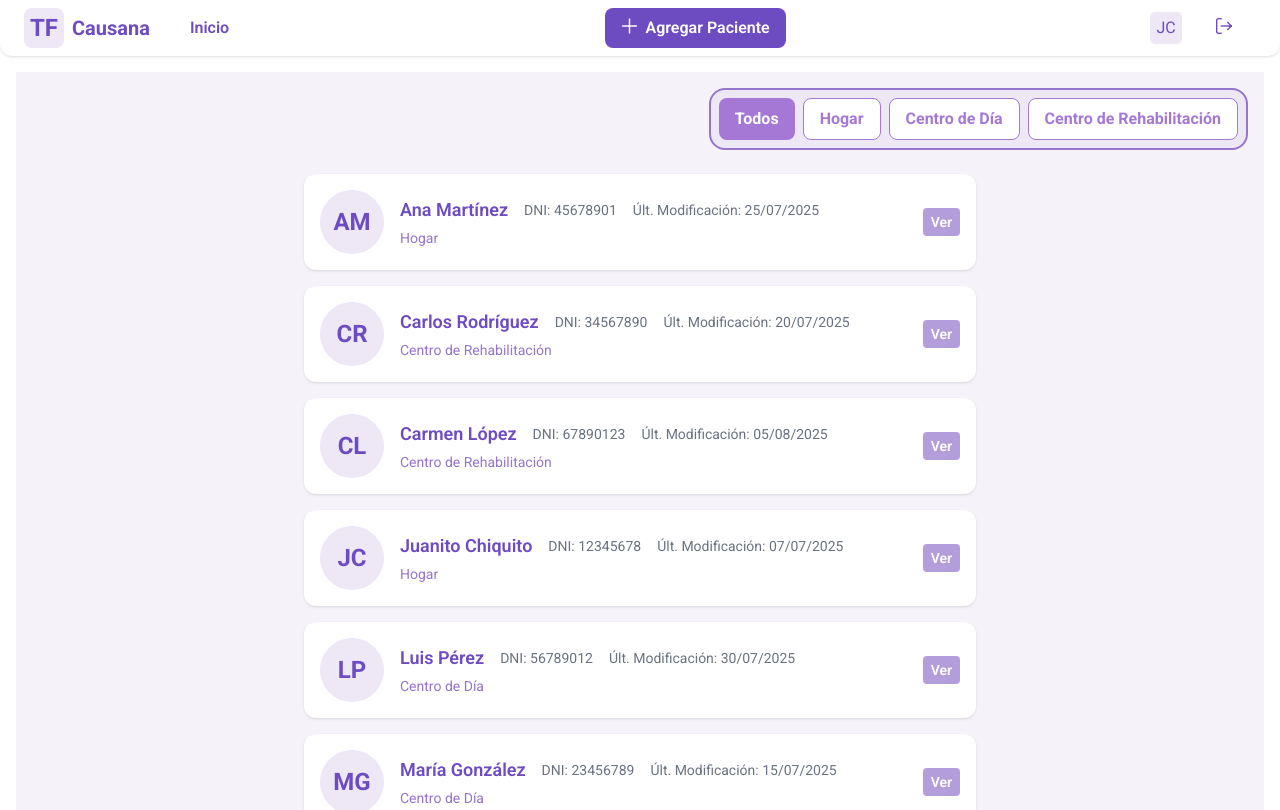
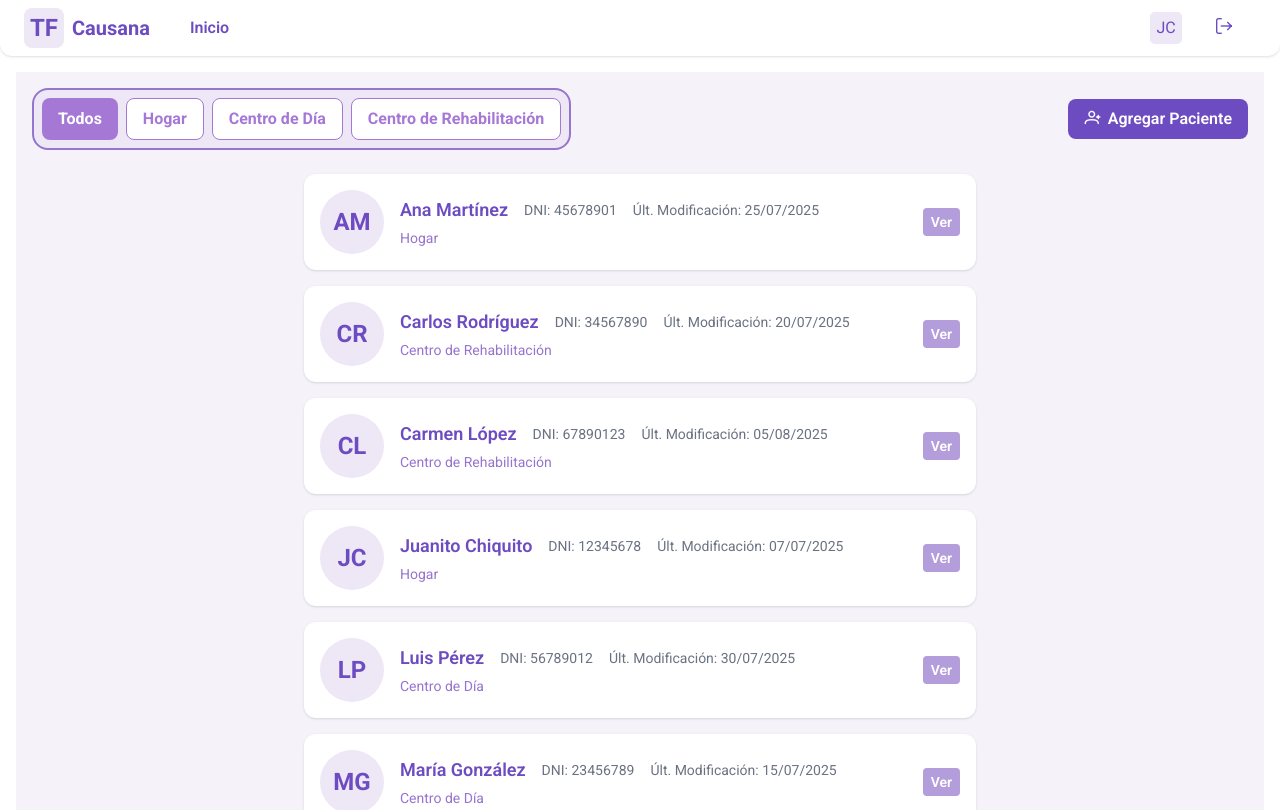
Before and after one commit to IgnacioLopez04/TF_Front, a React (Vite) app: page /home in a window 1280 px wide. Shown: the top 810 px of the page. Built offline with nearby package versions, Linux system fonts and the light colour scheme; no server answers.

Commit message:
refactor: agregar paciente

```diff
--- a/src/components/NavBar.jsx
+++ b/src/components/NavBar.jsx
@@ -32,15 +32,6 @@ export function NavBar() {
           </li> */}
         </ul>
       </div>
-      {/* Botón Agregar Paciente */}
-      <div className="flex items-center gap-2">
-        <Button
-          icon="pi pi-plus"
-          label="Agregar Paciente"
-          variant="primary"
-          onClick={() => (window.location.href = '/nuevo-paciente')}
-        />
-      </div>
       {/* Avatar y logout */}
       <div className="flex items-center gap-2 w-full sm:w-auto justify-end">
         <Avatar
--- a/src/pages/home.jsx
+++ b/src/pages/home.jsx
@@ -3,7 +3,12 @@ import { pacientes } from '../apis/pacientes';
 import { Button } from '../components/Button';
 
 export function Home() {
-  const prestaciones = ['Todos', 'Hogar', 'Centro de Día', 'Centro de Rehabilitación'];
+  const prestaciones = [
+    'Todos',
+    'Hogar',
+    'Centro de Día',
+    'Centro de Rehabilitación',
+  ];
   const [prestacion, setPrestacion] = useState('Todos');
 
   const handleClickPrestacion = (opcion) => {
@@ -11,27 +16,43 @@ export function Home() {
   };
 
   // Filtrar y ordenar pacientes
-  const pacientesFiltrados = prestacion === 'Todos'
-    ? pacientes
-    : pacientes.filter(paciente => paciente.prestacion === prestacion);
+  const pacientesFiltrados =
+    prestacion === 'Todos'
+      ? pacientes
+      : pacientes.filter((paciente) => paciente.prestacion === prestacion);
   const pacientesOrdenados = pacientesFiltrados.sort((a, b) =>
-    a.nombre.localeCompare(b.nombre, 'es', { sensitivity: 'base' })
+    a.nombre.localeCompare(b.nombre, 'es', { sensitivity: 'base' }),
   );
 
   return (
     <div className="p-2 sm:p-4 bg-[#f5f2fa]">
-      {/* Filtros */}
-      <div className="flex flex-col sm:flex-row justify-end items-center mb-4 sm:mb-6 gap-2 w-full">
-        <div className="flex flex-wrap gap-2 border-2 border-[#9575CD] rounded-2xl bg-causana-light p-2">
+      {/* Filtros y botón agregar paciente */}
+      <div className="flex flex-col sm:flex-row justify-between items-center mb-4 sm:mb-6 gap-2 w-full">
+        {/* Filtros a la izquierda */}
+        <div className="flex flex-wrap gap-2 border-2 border-[#9575CD] rounded-2xl bg-causana-light p-2 order-2 sm:order-1">
           {prestaciones.map((opcion) => (
             <button
               key={opcion}
               onClick={() => handleClickPrestacion(opcion)}
-              className={`selector-button px-4 py-1 rounded-lg font-semibold transition-colors button-custom ${prestacion === opcion ? 'active' : 'bg-[#ede7f6] text-[#6d4bc1] border border-[#b39ddb]'}`}
+              className={`selector-button px-4 py-1 rounded-lg font-semibold transition-colors button-custom ${
+                prestacion === opcion
+                  ? 'active'
+                  : 'bg-[#ede7f6] text-[#6d4bc1] border border-[#b39ddb]'
+              }`}
             >
               {opcion}
             </button>
           ))}
+        </div>
+        {/* Botón agregar paciente a la derecha */}
+        <div className="order-1 sm:order-2 w-full sm:w-auto flex justify-end">
+          <Button
+            variant="primary"
+            label="Agregar Paciente"
+            icon="pi pi-user-plus"
+            onClick={() => (window.location.href = '/nuevo-paciente')}
+            className="w-full sm:w-auto"
+          />
         </div>
       </div>
 
@@ -43,23 +64,44 @@ export function Home() {
           </div>
         )}
         {pacientesOrdenados.map((paciente, index) => (
-          <div key={index} className="bg-white rounded-xl shadow p-4 w-full max-w-2xl flex flex-col sm:flex-row items-center gap-4">
+          <div
+            key={index}
+            className="bg-white rounded-xl shadow p-4 w-full max-w-2xl flex flex-col sm:flex-row items-center gap-4"
+          >
             {/* Avatar de paciente (iniciales) */}
             <div className="flex-shrink-0 w-16 h-16 rounded-full bg-[#ede7f6] flex items-center justify-center text-2xl font-bold text-[#6d4bc1]">
-              {paciente.nombre.split(' ').map(n => n[0]).join('')}
+              {paciente.nombre
+                .split(' ')
+                .map((n) => n[0])
+                .join('')}
             </div>
             {/* Info principal */}
             <div className="flex-1 w-full">
               <div className="flex flex-col sm:flex-row sm:items-center gap-1 sm:gap-4">
-                <span className="font-semibold text-lg text-[#6d4bc1]">{paciente.nombre}</span>
-                <span className="text-sm text-gray-500">DNI: {paciente.dni}</span>
-                <span className="text-sm text-gray-500">Últ. Modificación: {paciente.fechaModificacion}</span>
+                <span className="font-semibold text-lg text-[#6d4bc1]">
+                  {paciente.nombre}
+                </span>
+                <span className="text-sm text-gray-500">
+                  DNI: {paciente.dni}
+                </span>
+                <span className="text-sm text-gray-500">
+                  Últ. Modificación: {paciente.fechaModificacion}
+                </span>
               </div>
-              <div className="text-sm text-[#9575CD] mt-1">{paciente.prestacion}</div>
+              <div className="text-sm text-[#9575CD] mt-1">
+                {paciente.prestacion}
+              </div>
             </div>
             {/* Botón Ver */}
             <div className="flex flex-col gap-2 w-full sm:w-auto">
-              <Button variant="action" label="Ver" size="sm" onClick={() => window.location.href = `/paciente/${paciente.dni}`} />
+              <Button
+                variant="action"
+                label="Ver"
+                size="sm"
+                onClick={() =>
+                  (window.location.href = `/paciente/${paciente.dni}`)
+                }
+              />
             </div>
           </div>
         ))}
```
